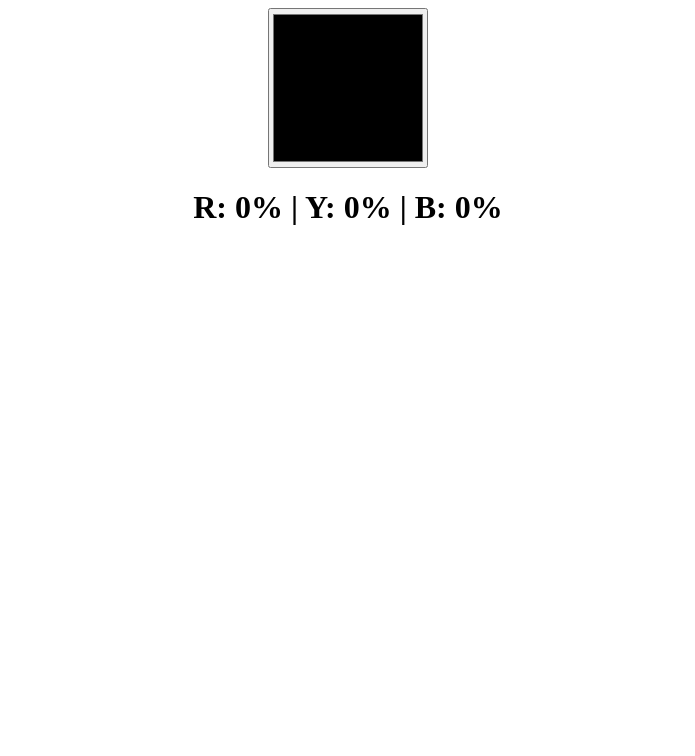
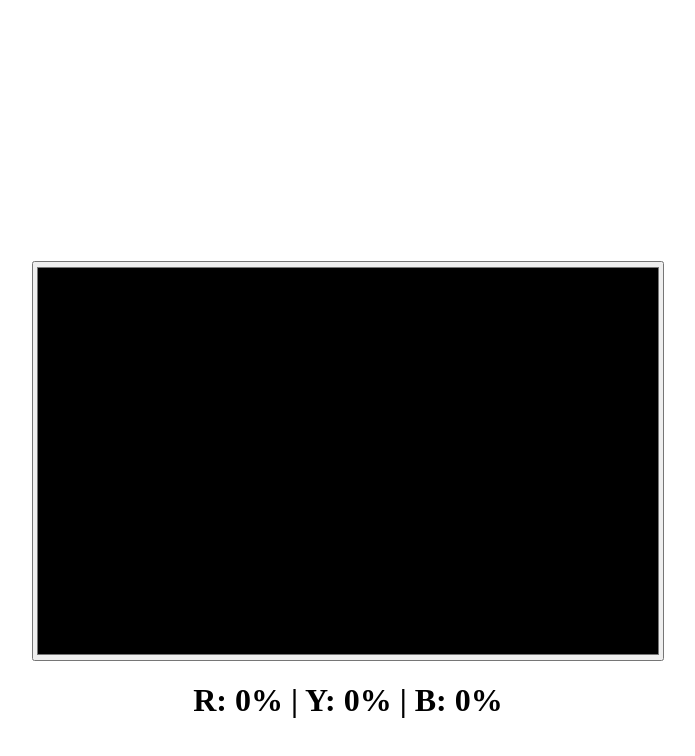
Before and after one commit to TimofeevNikita/TimofeevNikita.github.io, a plain HTML site: page index.html in a window 1280 px wide. Shown: the whole page, without its empty margins (292-987 px from the left). Drawn offline with Linux system fonts and the light colour scheme.

Commit message:
Increase color picker

```diff
--- a/index.html
+++ b/index.html
@@ -4,17 +4,24 @@
         <meta charset="utf-8">
         <title>Color selector</title>
         <style>
+            body, html {
+                height: 100%;
+            }
             div {
                 text-align: center;
             }
             input {
-                height: 10rem;
-                width: 10rem;
+                height: 100%;
+                width: 50%;
+            }
+            #color-picker-container {
+                height: 50%;
+                padding-top: 20%;
             }
         </style>
     </head>
     <body>
-        <div>
+        <div id="color-picker-container">
             <input type="color", id="color-picker"/>
         </div>
         <div>
```
